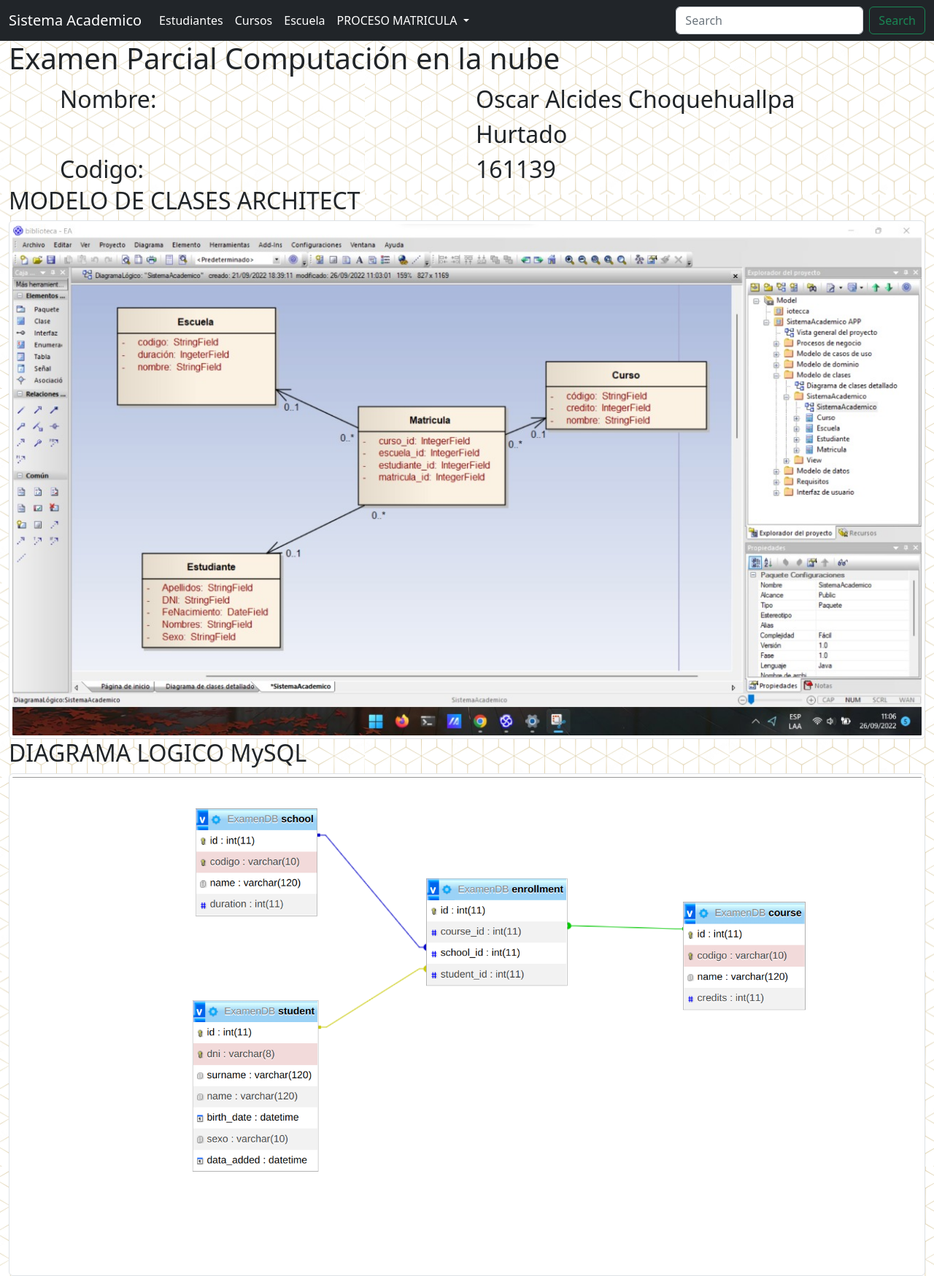
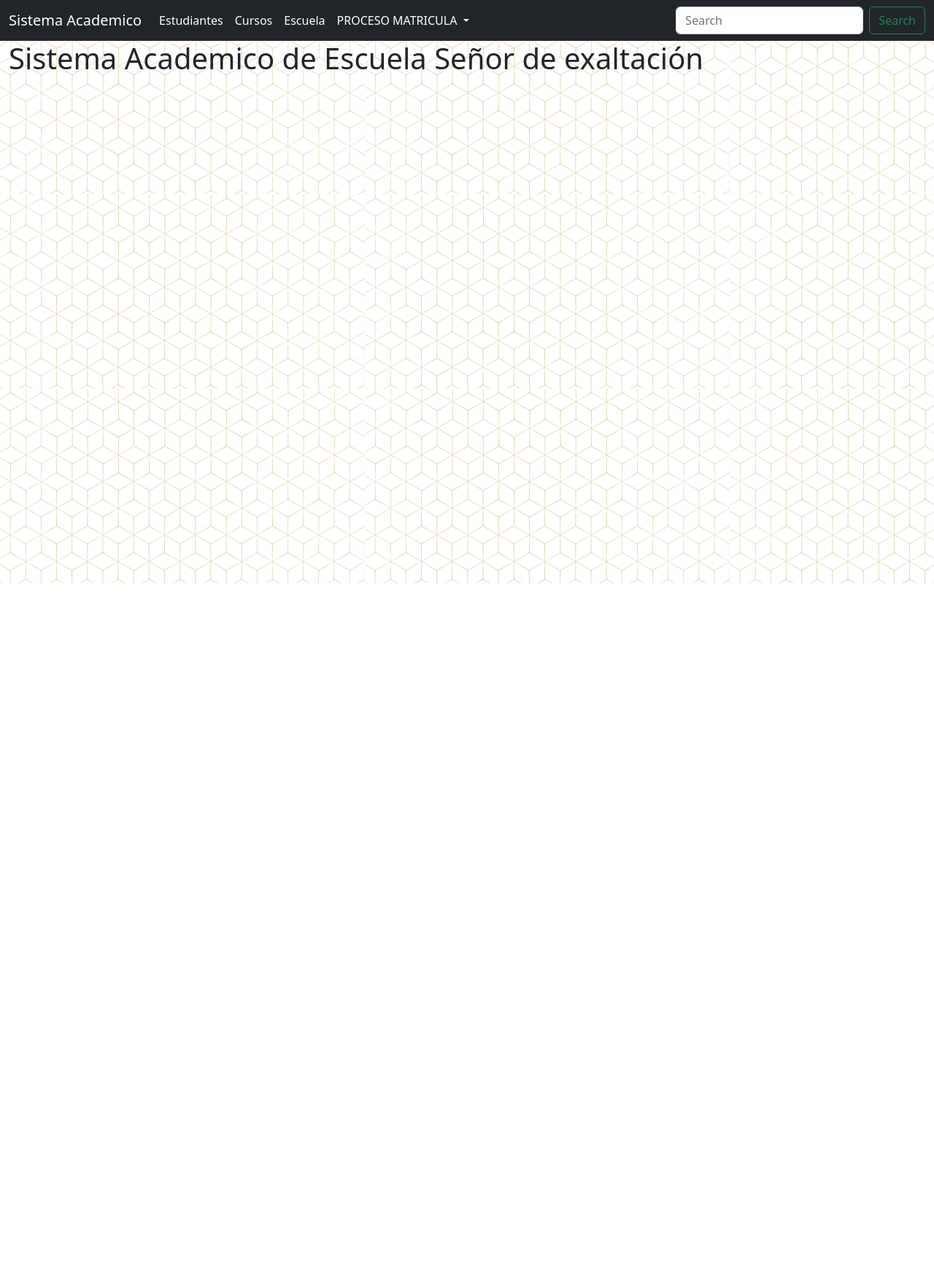
Before and after one commit to DeveloperOscar/ExamenCloudComputing, a Flask app: page / in a window 1280 px wide. Shown: the whole page at 73% size. After the commit the page ends 800 px from the top, so only its background shows below. Run offline with Flask 2, Linux system fonts and the light colour scheme.

Commit message:
ultimos cambios

```diff
--- a/app.py
+++ b/app.py
@@ -5,8 +5,8 @@ from routes.main import MainRoute
 
 def create_app():
     app = Flask(__name__)
-    #app.config["SQLALCHEMY_DATABASE_URI"] = "mysql+mysqldb://root@127.0.0.1/ExamenDB"
-    app.config["SQLALCHEMY_DATABASE_URI"] = "mysql+mysqldb://oscar:Mysql123#@54.89.251.68/ExamenDB"
+    app.config["SQLALCHEMY_DATABASE_URI"] = "mysql+mysqldb://root@127.0.0.1/ExamenDB"
+    #app.config["SQLALCHEMY_DATABASE_URI"] = "mysql+mysqldb://oscar:Mysql123#@54.89.251.68/ExamenDB"
     app.config["SQLALCHEMY_TRACK_MODIFICATIONS"] = False
     app.config['SECRET_KEY'] = '192b9bdd22ab9ed4d12e236c78afcb9a393ec15f71bbf5dc987d54727823bcbf'
     from routes.student import StudentRoute
--- a/templates/index.html
+++ b/templates/index.html
@@ -1,20 +1,6 @@
 {% extends 'layout/base.html'%}
 
-{% block title %} Examen Parcial Computación en la nube{% endblock %}
+{% block title %} Sistema Academico de Escuela Señor de exaltación{% endblock %}
 
 {% block content %}
-  <div class="container">
-    <div class="row">
-      <div class="col fs-2">Nombre:</div>
-      <div class="col fs-2">Oscar Alcides Choquehuallpa Hurtado</div>
-    </div>
-    <div class="row">
-      <div class="col fs-2">Codigo:</div>
-      <div class="col fs-2">161139</div>
-    </div>
-  </div>
-  <h2>MODELO DE CLASES ARCHITECT</h1>
-  <img src="{{url_for('static',filename='img/architect.jpeg')}}" alt="imagen de diseño de clases" class="img-fluid img-thumbnail"/>
-  <h2>DIAGRAMA LOGICO MySQL</h1>
-  <img src="{{url_for('static',filename='img/bd_model.png')}}" alt="imagen de diagrama logico" class="img-fluid img-thumbnail"/>
 {% endblock %}
--- a/templates/layout/table_crud.html
+++ b/templates/layout/table_crud.html
@@ -21,9 +21,6 @@
           <div class="container-fluid m-auto">
             <div class="row">
               <a type="button" class="col btn btn-primary col" href="{{ url_for(edit,id = entity.id) }} ">EDITAR</a>
-              <form method="POST" action="{{ url_for(delete,id = entity.id) }}" class="col">
-                <button type="submit" class="btn btn-danger">ELIMINAR</button>
-              </form>
             </div>
           </div>
         </td>
```
